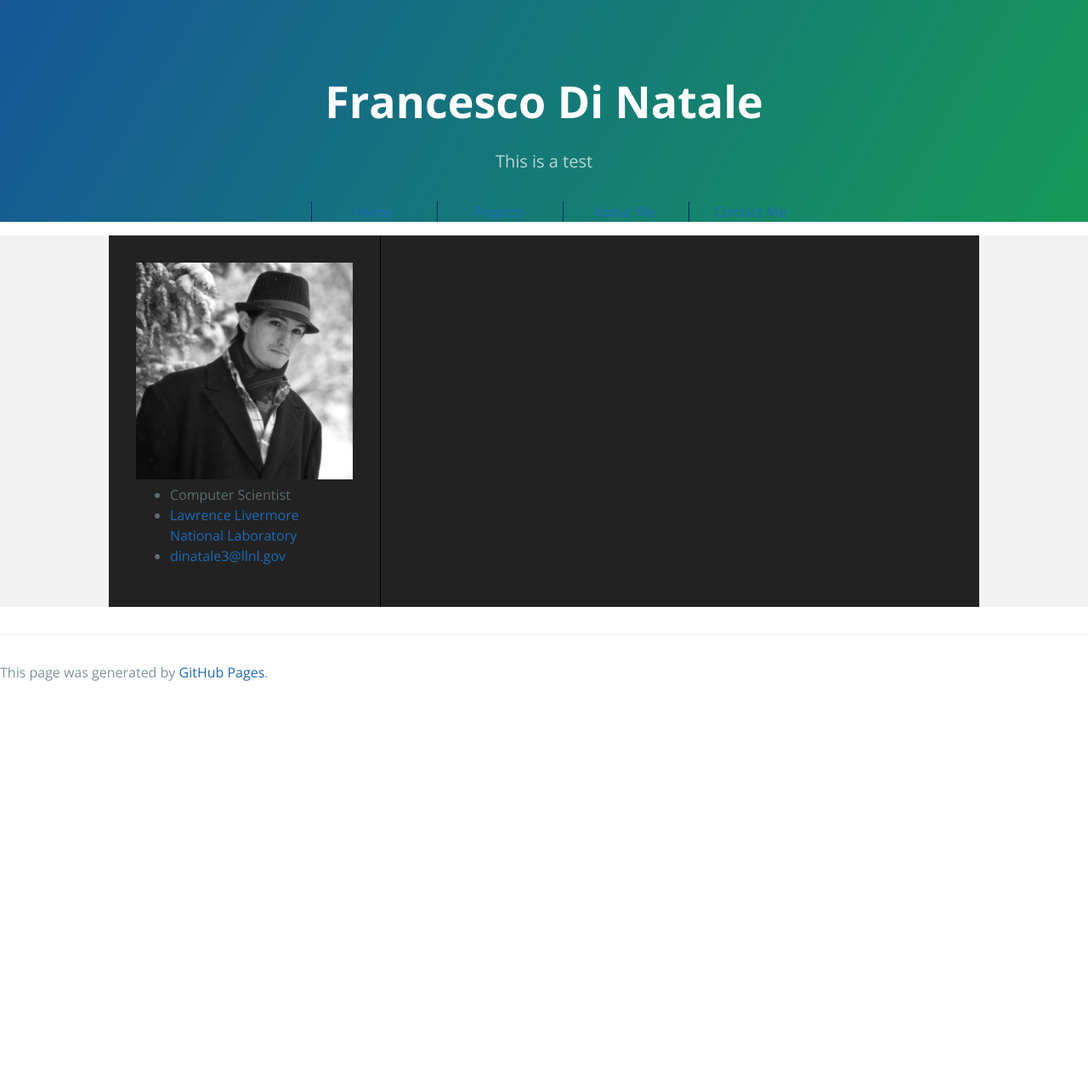
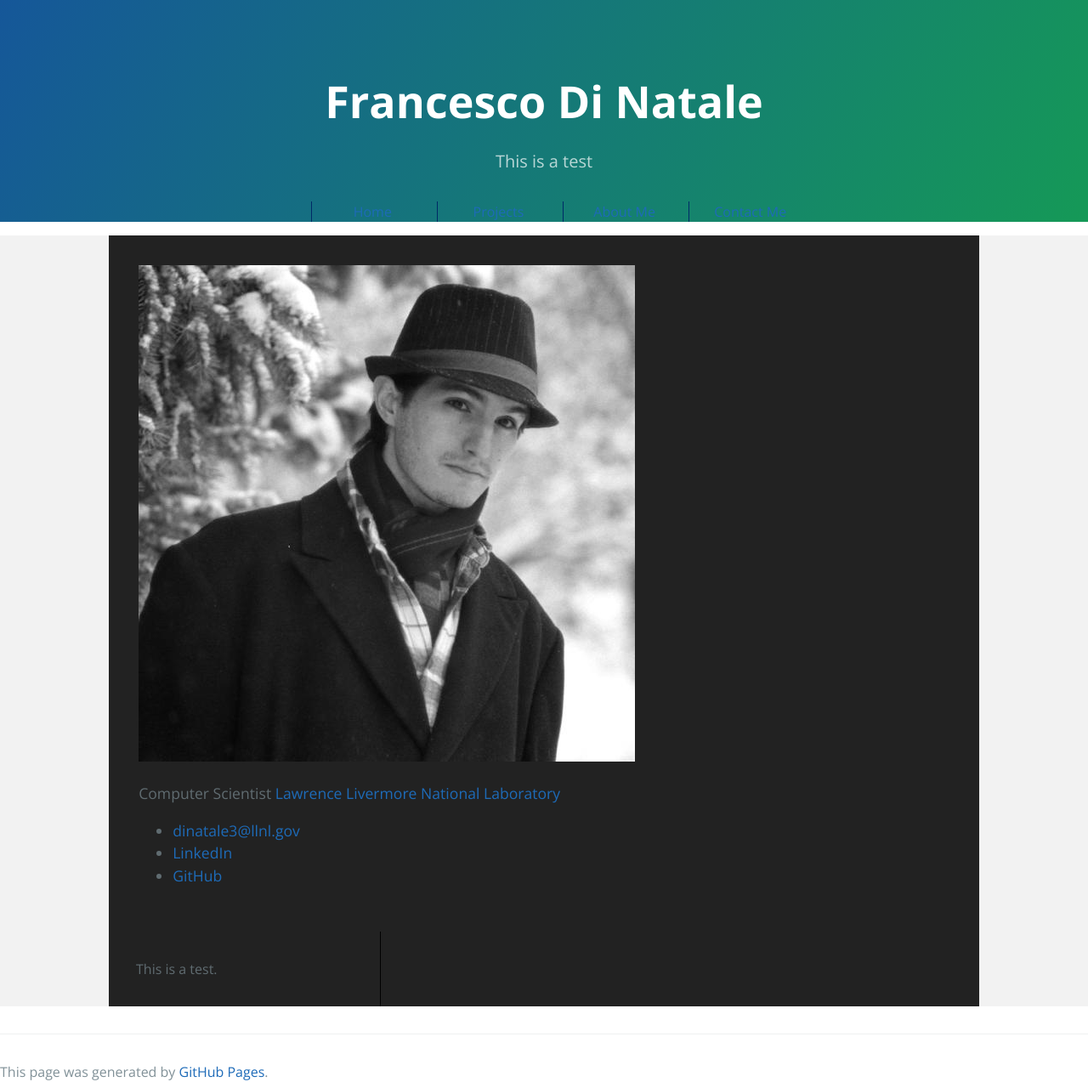
Before and after one commit to FrankD412/frankd412.github.io, a Jekyll site: the page built from index.html, in a window 1280 px wide. Shown: the whole page at 85% size. Built offline with Jekyll 4.4.1, drawn with Linux system fonts in a browser that asks for light colours; before the commit the page ends 900 px from its top, so only the background shows below that.

Commit message:
Continued index tweaks.

```diff
--- a/assets/css/style.scss
+++ b/assets/css/style.scss
@@ -26,16 +26,18 @@ div.site-background {
     background-color: $site-background-color;
 }
 
-section.index-content {
-
+div.index-content {
+    display: block;
+    max-width: 20rem;
+    border-right: 1px solid #000000;
+    padding: 2em 2em;
+    font-size: medium;
 }
 
 div.index-bio {
     display: block;
-    max-width: 20em;
-    border-right: 1px solid #000000;
+    max-width: 80rem;
     padding: 2em 2em;
-    font-size: medium;
 }
 
 ul.index-bio {
--- a/index.html
+++ b/index.html
@@ -3,19 +3,34 @@ layout: default
 permalink: /
 ---
 
+
 <div class="index-bio">
     <image src="{{ site.url }}/images/profilepic.jpg" class="index-bio" alt="Who's that dapper fellow?"/>
+    <p>
+        {{ site.data.info.position }}
+        <a href="{{ site.data.info.company_url }}">
+            {{ site.data.info.company }}
+        </a>
+        <br/>
+    </p>
     <ul class="index-bio">
-        <li class="index-bio">{{ site.data.info.position }}</li>
-        <li class="index-bio">
-            <a href="{{ site.data.info.company_url }}">
-                {{ site.data.info.company }}
-            </a>
-        </li>
         <li class="index-bio">
             <a href="mailto:{{ site.data.info.w_email }}">
                 {{ site.data.info.w_email }}
             </a>
         </li>
+        <li class="index-bio">
+            <a href="{{ site.data.info.linkedin }}">
+                LinkedIn
+            </a>
+        </li>
+        <li class="index-bio">
+            <a href="{{ site.data.info.github }}">
+                GitHub
+            </a>
+        </li>
     </ul>
 </div>
+<div class="index-content">
+    This is a test.
+</div>
```
